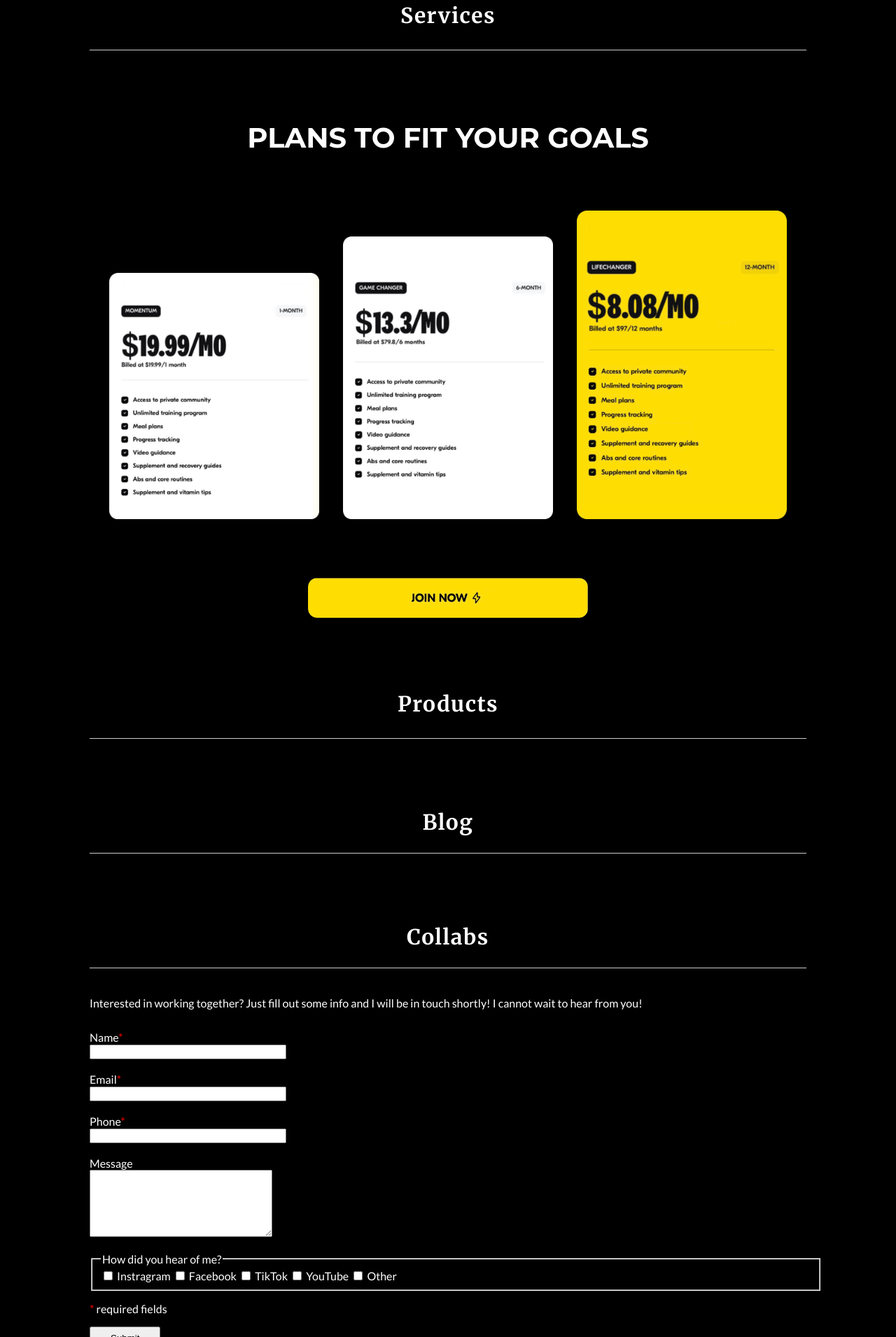
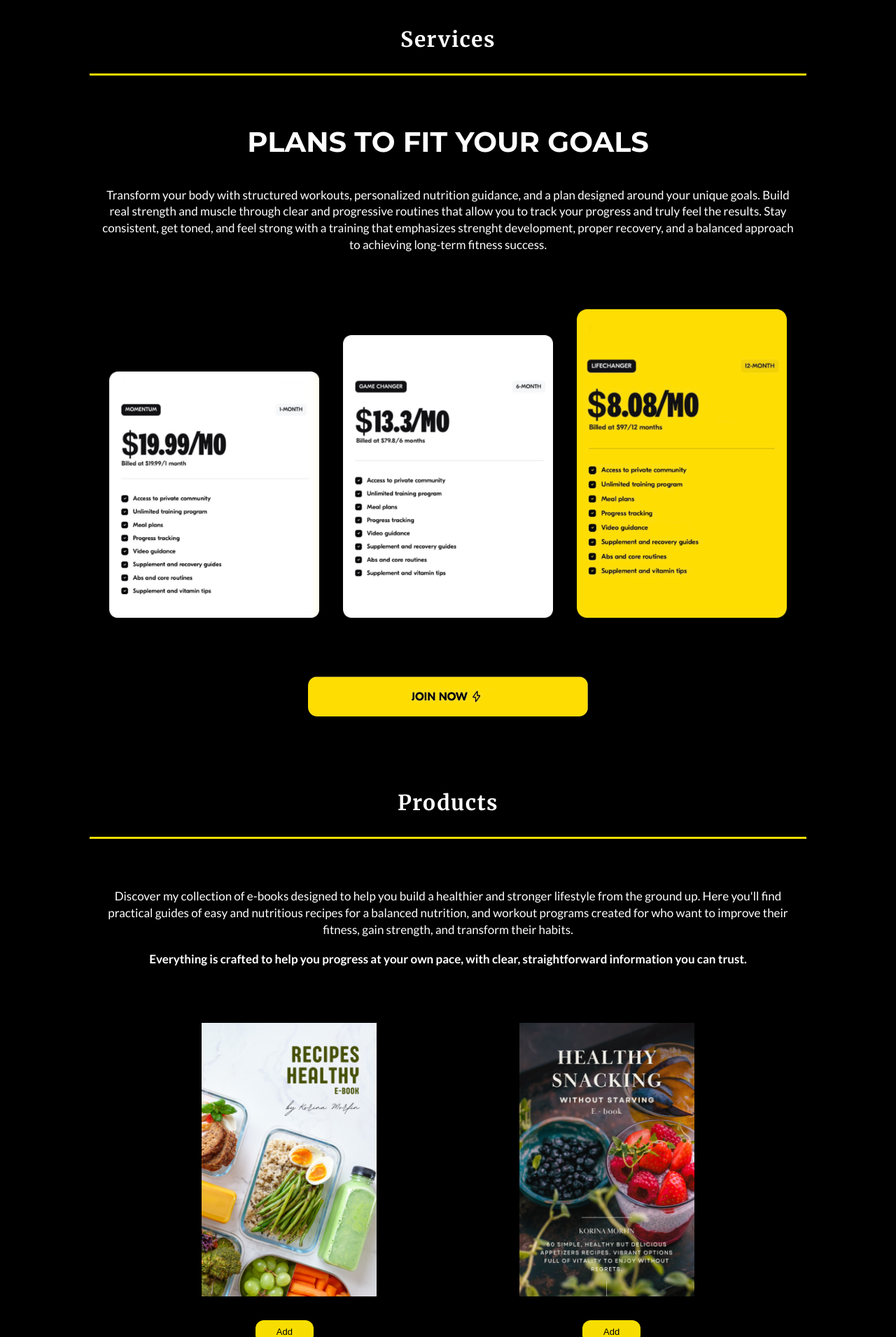
Before and after one commit to ksmorfin/Korina-Morfin-PT, a plain HTML site: page index.html in a window 1280 px wide. Shown: the part 889-2800 px from the top of the page at 70% size. Drawn offline with Linux system fonts and the light colour scheme.

Commit message:
ebooks and design

```diff
--- a/index.html
+++ b/index.html
@@ -10,7 +10,8 @@
     <link href="https://fonts.googleapis.com/css2?family=Lato:wght@300;400;700&display=swap" rel="stylesheet">
     <link href="https://fonts.googleapis.com/css2?family=Poppins:wght@300;400;600;700&display=swap" rel="stylesheet">
     <link href="https://fonts.googleapis.com/css2?family=Merriweather:wght@300;400;700&display=swap" rel="stylesheet">
-<link href="https://fonts.googleapis.com/css2?family=Montserrat:wght@300;400;500;600;700&display=swap" rel="stylesheet">
+    <link href="https://fonts.googleapis.com/css2?family=Montserrat:wght@300;400;500;600;700&display=swap"
+        rel="stylesheet">
 </head>
 
 <body style="background-color: black; color: white; margin: 0; padding: 0;">
@@ -19,7 +20,7 @@
         <!--Barra de navegacion-->
         <nav
             style="text-align: center; padding: 15px; background-color: black; color: white; font-family: 'Poppins', sans-serif;">
-            <ul style="list-style-type: none; padding: 0; margin: 0; font-size: 20px;">
+            <ul style="list-style-type: none; padding: 0; margin: 0; font-size: 20px; margin-left: 30px;">
                 <li style="display: inline; margin-right: 50px"><a href="#Services">Services</a></li>
                 <li style="display: inline; margin-right: 50px"><a href="#Products">Products</a></li>
                 <li style="display: inline; margin-right: 50px"><a href="#Blog">Blog</a></li>
@@ -30,14 +31,15 @@
         <h1
             style="text-align: center; letter-spacing: 3px; font-family: 'Merriweather', sans-serif; margin-bottom: 5px; margin-top: 80px">
             Korina Morfin</h1>
-        <h2 style="text-align: center; letter-spacing: 2px; font-family: 'Lato', sans-serif; margin-top: 0px; margin-bottom: 40px; font-size: 20px;">
+        <h2
+            style="text-align: center; letter-spacing: 2px; font-family: 'Lato', sans-serif; margin-top: 0px; margin-bottom: 40px; font-size: 20px;">
             Personal Trainer </span></h3>
     </header>
 
     <main>
         <!--Introduction section-->
         <div
-            style="max-width: 1050px; margin: auto; text-align: center; display: block; font-family: 'Lato', sans-serif;">
+            style="max-width: 1050px; margin: auto; text-align: center; display: block; font-family: 'Lato', sans-serif; font-size: 18px;">
             <article>
                 <p style="line-height: 1.4;">I am Korina Morfin, an internationally certified NASM Personal Trainer
                     dedicated to helping clients build strenght, confidence, knowledge, and -most importantly-
@@ -50,13 +52,11 @@
                     routines-every plan I design has a purpose and a strategy made specifically for you.
                 </p>
                 <p style="line-height: 1.4;">My mission es to guide you step by step so you can discover how strong you
-                    can
-                    truly become, both physically and mentally. I want you to progress, surprise yourself, maintain
+                    can truly become, both physically and mentally. I want you to progress, surprise yourself, maintain
                     your results through healthy habits, and most of all, learn to enjoy the process
                 </p>
                 <p style="line-height: 1.4;"><strong> Training with me means having a coach who pushes you, corrects
-                        you,
-                        and supports you through every stage-so you can become a more disciplined, confident, and
+                    you, and supports you through every stage-so you can become a more disciplined, confident, and
                     stronger version of yourself.</strong>
                 </p>
             </article>
@@ -64,16 +64,26 @@
 
         <!--Services section-->
         <section id="Services">
-            <h3 style="text-align:center; margin-top: 100px; font-family: 'Merriweather', sans-serif; letter-spacing: 1.5px; font-size: 30px;"> Services </h3>
-            <hr style="border: 0; height: 1px; background-color: #ccc; width: 80%; margin: auto;">
-            <p style="text-align: center; margin-top: 100px; font-family: 'Montserrat', sans-serif; font-size: 40px;"><strong>PLANS TO FIT YOUR GOALS</strong></p>
+            <h3
+                style="text-align:center; margin-top: 100px; font-family: 'Merriweather', sans-serif; letter-spacing: 1.5px; font-size: 30px;">
+                Services </h3>
+            <hr style="border: 0; height: 3px; background-color: #f8de00; width: 80%; margin: auto;">
+            <p style="text-align: center; margin-top: 70px; font-family: 'Montserrat', sans-serif; font-size: 40px;">
+                <strong>PLANS TO FIT YOUR GOALS</strong></p>
+            <p
+                style="max-width: 1000px; margin: auto; text-align: center; display: block; font-family: 'Lato', sans-serif; line-height: 1.4; font-size: 17px;">
+                Transform your body with structured workouts, personalized nutrition guidance, and a plan designed
+                around your unique goals. Build real strength and muscle through clear and progressive routines that
+                allow you to track your progress and truly feel the results. Stay consistent, get toned, and feel strong
+                with a training that emphasizes strenght development, proper recovery, and a balanced approach to achieving
+                long-term fitness success.</p>
             <div style="text-align: center; margin-top: 80px;">
                 <img src="img/1M.JPEG" width="300" style="margin-right: 30px;">
                 <img src="img/6M.JPEG" width="300" style="margin-right: 30px;">
                 <img src="img/12M.JPEG" width="300">
             </div>
             <div align="center" style="margin-top: 80px;">
-            <button type="submit" style="border: none; padding: 0; background: none; cursor: pointer;">
+                <button type="button" style="border: none; padding: 0; background: none; cursor: pointer;">
                     <img src="img/Join.JPEG" width="400">
                 </button>
             </div>
@@ -81,51 +91,90 @@
 
         <!--Products section-->
         <section id="Products">
-            <h3 style="text-align:center; margin-top: 100px; font-family: 'Merriweather', sans-serif; letter-spacing: 1.5px; font-size: 30px;"> Products </h3>
-            <hr style="border: 0; height: 1px; background-color: #ccc; width: 80%; margin: auto;">
+            <h3
+                style="text-align:center; margin-top: 100px; font-family: 'Merriweather', sans-serif; letter-spacing: 1.5px; font-size: 30px;">
+                Products </h3>
+            <hr style="border: 0; height: 3px; background-color: #f8de00; width: 80%; margin: auto;">
+            <p
+                style="max-width: 1000px; margin: auto; text-align: center; display: block; font-family: 'Lato', sans-serif; line-height: 1.4; font-size: 17px; margin-top: 70px">
+                Discover my collection of e-books designed to help you build a healthier and stronger lifestyle from the
+                ground up. Here you'll find practical guides of easy and nutritious recipes for a balanced nutrition, and workout
+                programs created for who want to improve their fitness, gain strength, and transform their habits.
+            </p><br>
+            <p
+                style="max-width: 1000px; margin: auto; text-align: center; display: block; font-family: 'Lato', sans-serif; line-height: 1.4; font-size: 17px;">
+                <strong>Everything is crafted to help you progress at your own pace, with clear, straightforward information you can
+                trust.</strong>
+            </p>
+            <div style="text-align: center; margin-top: 80px;">
+                <img src="img/Healthy recipes.png" width="250" style="margin-right: 200px;">
+                <img src="img/Healthy snacks.png" width="250">
+            </div>
+            <div align="center" style="margin-top: 30px;">
+                <button type="button" style="display: inline-block; padding: 9px 30px; cursor: pointer; margin-bottom: 40px; margin-right: 380px; background-color: #f8de00; font-size: 13px; border-radius: 12px; border: none;"> Add
+                    </button>
+                <button type="button" style="display: inline-block; padding: 9px 30px; cursor: pointer; margin-bottom: 40px; background-color: #f8de00; font-size: 13px; border-radius: 12px; border: none;"> Add
+                    </button>
+            </div>
+                        <div style="text-align: center; margin-top: 30px;">
+                <img src="img/Home training.png" width="250" style="margin-right: 200px;">
+                <img src="img/Training ebook.png" width="250">
+            </div>
+            <div align="center" style="margin-top: 30px;">
+                <button type="button" style="display: inline-block; padding: 9px 30px; cursor: pointer; margin-right: 380px; background-color: #f8de00; font-size: 13px; border-radius: 12px; border: none;"> Add
+                    </button>
+                <button type="button" style="display: inline-block; padding: 9px 30px; cursor: pointer; background-color: #f8de00; font-size: 13px; border-radius: 12px; border: none;"> Add
+                    </button>
+            </div>
         </section>
 
         <!--Blog section-->
         <section id="Blog">
-            <h2 style="text-align:center; margin-top: 100px; font-family: 'Merriweather', sans-serif; letter-spacing: 1.5px; font-size: 30px;"> Blog </h2>
-            <hr style="border: 0; height: 1px; background-color: #ccc; width: 80%; margin: auto;">
+            <h2
+                style="text-align:center; margin-top: 100px; font-family: 'Merriweather', sans-serif; letter-spacing: 1.5px; font-size: 30px;">
+                Blog </h2>
+            <hr style="border: 0; height: 3px; background-color: #f8de00; width: 80%; margin: auto;">
         </section>
 
         <!--Collabs section-->
         <section id="Collabs">
-            <h2 style="text-align:center; margin-top: 100px; font-family: 'Merriweather', sans-serif; letter-spacing: 1.5px; font-size: 30px;"> Collabs </h2>
-            <hr style="border: 0; height: 1px; background-color: #ccc; width: 80%; margin: auto;">
+            <h2
+                style="text-align:center; margin-top: 100px; font-family: 'Merriweather', sans-serif; letter-spacing: 1.5px; font-size: 30px;">
+                Collabs </h2>
+            <hr style="border: 0; height: 3px; background-color: #f8de00; width: 80%; margin: auto;">
             <div style="font-family: 'Lato', sans-serif;">
-            <p style="margin-top: 40px; margin-bottom: 30px; margin-left: 10%;">Interested in working together? Just fill out some info and
+                <p style="margin-top: 70px; margin-bottom: 30px; margin-left: 10%; font-size: 17px;">
+                    Interested in working together? Just fill out some info and
                     I will be in touch shortly! I cannot wait to hear from you!</p>
 
                 <form style="margin-bottom: 20px; margin-left: 10%;">
                     <div>
                         <label for="Name"> Name<span style="color: red;">*</span></label><br>
-                    <input type="text" id="Name" name="Name" size="32">
+                        <input type="text" id="Name" name="Name" size="38" style="border-radius: 12px; border: 2px solid gray;">
                     </div><br>
                     <div>
                         <label for="Name"> Email<span style="color: red;">*</span></label><br>
-                    <input type="text" id="Email" name="Email" size="32">
+                        <input type="text" id="Email" name="Email" size="38" style="border-radius: 12px; border: 2px solid gray;">
                     </div><br>
                     <div>
                         <label for="Phone"> Phone<span style="color: red;">*</span></label><br>
-                    <input type="text" id="Phone" name="Phone" size="32">
+                        <input type="text" id="Phone" name="Phone" size="38" style="border-radius: 12px; border: 2px solid gray;">
                     </div><br>
                     <div>
                         <label for="Message"> Message </label><br>
-                    <textarea id="Message" name="Message" rows="6" cols="30"></textarea>
+                        <textarea id="Message" name="Message" rows="6" cols="36" style="border-radius: 12px; border: 2px solid gray;"></textarea>
                     </div><br>
-                <fieldset style="width: 88%;">
+                    <fieldset style="width: 88%; border: solid #f8de00">
                         <legend> How did you hear of me?</legend>
-                    <label><input type="checkbox" value="Instagram" style="cursor: pointer"> Instragram </label>
-                    <label><input type="checkbox" value="Facebook" style="cursor: pointer"> Facebook </label>
-                    <label><input type="checkbox" value="TikTok" style="cursor: pointer"> TikTok </label>
-                    <label><input type="checkbox" value="YouTube" style="cursor: pointer"> YouTube </label>
-                    <label><input type="checkbox" value="Other" style="cursor: pointer"> Other </label>
+                        <label style="margin-right: 18px;"><input type="checkbox" value="Instagram" style="cursor: pointer;"> Instragram </label>
+                        <label style="margin-right: 18px;"><input type="checkbox" value="Facebook" style="cursor: pointer;"> Facebook </label>
+                        <label style="margin-right: 18px;"><input type="checkbox" value="TikTok" style="cursor: pointer;"> TikTok </label>
+                        <label style="margin-right: 18px;"><input type="checkbox" value="YouTube" style="cursor: pointer;"> YouTube </label>
+                        <label style="margin-right: 18px;"><input type="checkbox" value="Other" style="cursor: pointer;"> Other </label>
                     </fieldset>
                     <p><span style="color: red;">*</span> required fields</p>
-                <button type="submit" style="padding: 7px 28px; cursor: pointer; margin-bottom: 40px;"> Submit </button>
+                    <button type="submit" style="padding: 9px 30px; cursor: pointer; margin-bottom: 50px; background-color: #f8de00; font-size: 13px; border-radius: 12px; border: none;"> Submit
+                    </button>
                 </form>
         </section>
 
```
Also changed, not shown: img/Healthy recipes.png (added), img/Healthy snacks.png (added), img/Home training.png (added), img/Training ebook.png (added). Lines whose indentation alone changed are shown as unchanged.
